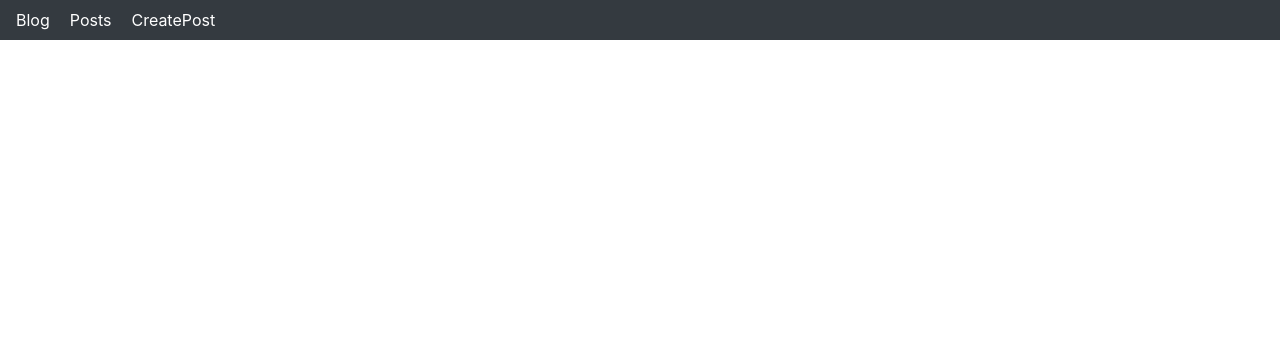
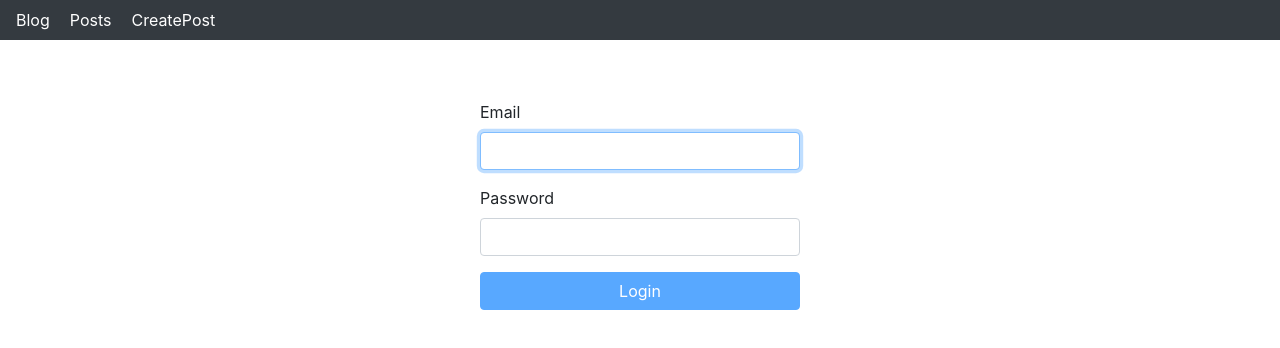
Before and after one commit to Nerfi/blog-app, a React (Create React App) app: page /Login in a window 1280 px wide. Shown: the top 348 px of the page. Built offline with nearby package versions, Linux system fonts and the light colour scheme; the HTML template or start-up script is replaced by a standard one.

Commit message:
added Auth page

```diff
--- a/src/App.js
+++ b/src/App.js
@@ -1,7 +1,6 @@
 import React,{Component} from 'react';
 import './App.css';
 import Navbar from './components/Navigation/Navbar';
-//seting up rputing
 import  {Route, Switch, Redirect} from 'react-router-dom';
 import Posts from '../src/components/Posts/Posts';
 import CreatePost from '../src/components/PostCreation/CreatePost';
@@ -9,6 +8,7 @@ import LandingPage from '../src/components/LandingPage/LandingPage';
 import Post from '../src/components/PostDetail/PostDetail';
 import PostUpdate from '../src/components/UpdatePost/UpdatePost';
 import NoMatch from '../src/components/NoMatch/NoMatch';
+import Auth from '../src/components/Auth/Auth';
 
 
  class App extends Component{
@@ -22,8 +22,9 @@ import NoMatch from '../src/components/NoMatch/NoMatch';
                 <Route path="/createpost" component={CreatePost}/>
                 <Route exact path="/post/:id" component={Post}/>
                 <Route exact path="/update/post/:id" component={PostUpdate}/>
+                <Route exact path="/404" component={NoMatch}/>
+                <Route exact path="/Login" component={Auth}/>
                 <Route exact path="/" component={LandingPage}/>
-              <Route exact path="/404" component={NoMatch}/>
             </Switch>
 
       </div>
--- /dev/null
+++ b/src/components/Auth/Auth.js
@@ -0,0 +1,70 @@
+import React , {useState} from 'react';
+import './auth.css';
+import { Button, FormGroup, FormControl, Form } from "react-bootstrap";
+
+const Auth = () =>  {
+
+  const [credentials, setCredentials] = useState({
+    email: '',
+    password: ''
+  });
+
+  const  validateForm  = () => {
+
+    const {email, password} = credentials;
+
+    return email.length > 0 && password.length > 0;
+  }
+
+  const handleSubmit = (event) => {
+    event.preventDefault();
+  }
+
+  const handleChange = (event) => {
+
+    let name = event.target.name;
+    let value = event.target.value;
+
+    setCredentials(prevCredentials => {
+      return {
+        ...prevCredentials,
+        [name]: value
+      };
+    });
+
+
+  }
+
+  return (
+     <div className="Login">
+      <form onSubmit={handleSubmit}>
+        <FormGroup controlId="email" bsSize="large">
+         <Form.Label>Email</Form.Label>
+          <FormControl
+            autoFocus
+            type="email"
+            name="email"
+            value={credentials.email}
+            onChange={handleChange}
+          />
+        </FormGroup>
+        <FormGroup controlId="password" bsSize="large">
+        <Form.Label>Password</Form.Label>
+          <FormControl
+            value={credentials.password}
+            name="password"
+            onChange={handleChange}
+            type="password"
+          />
+        </FormGroup>
+        <Button block bssize="large" disabled={!validateForm()} type="submit">
+          Login
+        </Button>
+      </form>
+    </div>
+
+  );
+
+};
+
+export default Auth;
--- /dev/null
+++ b/src/components/Auth/auth.css
@@ -0,0 +1,10 @@
+@media all and (min-width: 480px) {
+  .Login {
+    padding: 60px 0;
+  }
+
+  .Login form {
+    margin: 0 auto;
+    max-width: 320px;
+  }
+}
```
